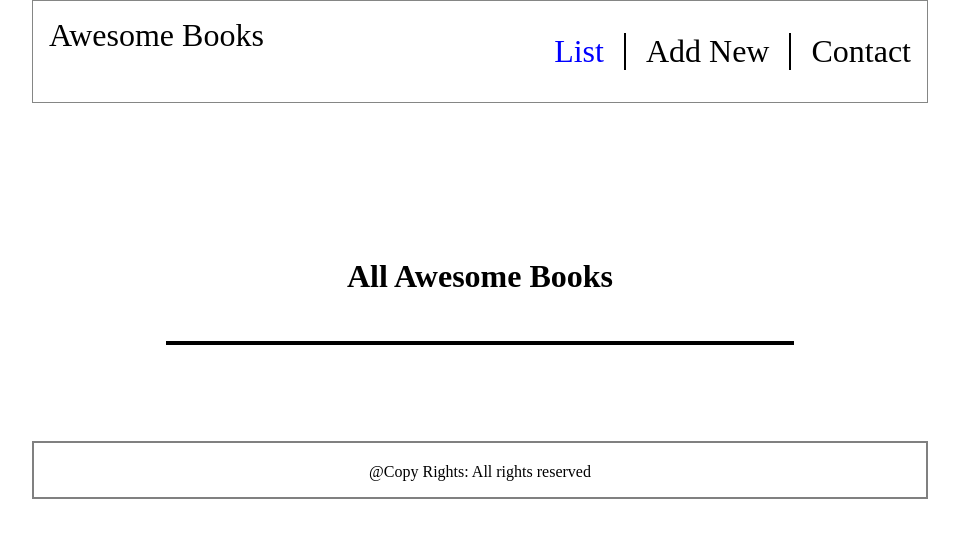
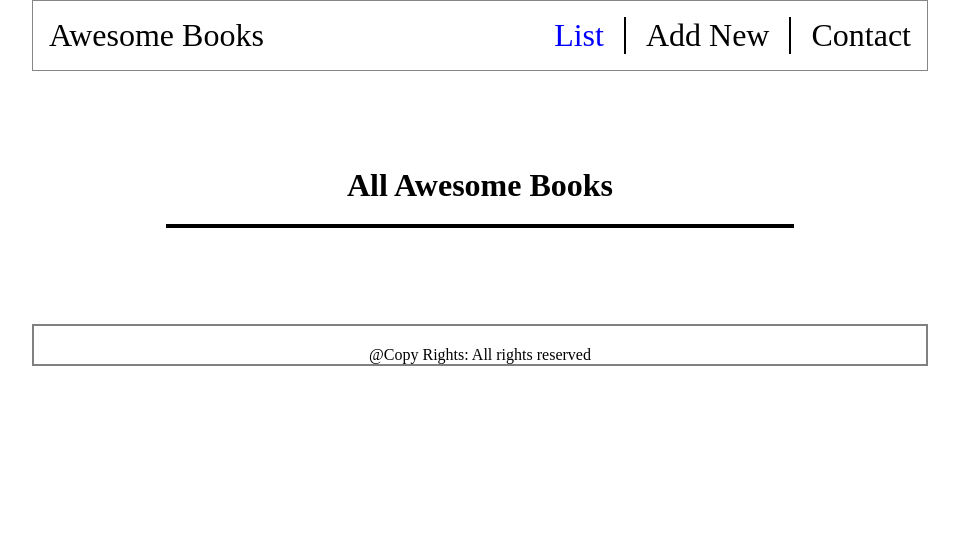
Before and after one commit to Krishnabot/Awesome-books-with-ES6, a website with bundled scripts: page index.html in a window 1280 px wide. Shown: the whole page, without its empty margins (160-1119 px from the left). Built offline with nearby package versions, Linux system fonts and the light colour scheme.

Commit message:
Fix stylelint and eslint errors

```diff
--- a/index.css
+++ b/index.css
@@ -1,32 +1,3 @@
-Skip to content
-Search or jump to…
-Pull requests
-Issues
-Marketplace
-Explore
-
-@Krishnabot
-jaferIdrees
-/
-Awesome_books_ES6
-Public
-Code
-Issues
-1
-Pull requests
-Actions
-Projects
-Wiki
-Security
-Insights
-Awesome_books_ES6/index.css
-@jaferIdrees
-jaferIdrees Refactor JS code to use ES6 modules
-Latest commit 59825d8 yesterday
- History
- 1 contributor
-152 lines (126 sloc)  1.87 KB
-
 * {
   margin: 0;
   padding: 0;
--- a/index.js
+++ b/index.js
@@ -1,37 +1,37 @@
-import nav_menu from "./modules/nav.js";
-import AwesomeBook from "./modules/AwesomeBook.js";
-import Books from "./modules/BookClass.js";
-import DynamicHtml from "./modules/DynamicHtml.js";
-import { DateTime } from "./node_modules/luxon/src/luxon.js";
+import navMenu from './modules/nav.js';
+import AwesomeBook from './modules/AwesomeBook.js';
+import Books from './modules/BookClass.js';
+import DynamicHtml from './modules/DynamicHtml.js';
+import { DateTime } from './node_modules/luxon/src/luxon.js';
 
-const dateTime = document.getElementById("date");
+const dateTime = document.getElementById('date');
 dateTime.innerHTML = DateTime.now();
 
-const addBtn = document.getElementById("book-form");
+const addBtn = document.getElementById('book-form');
 let books = new Books();
-if (localStorage.getItem("books")) {
-  books = JSON.parse(localStorage.getItem("books"));
+if (localStorage.getItem('books')) {
+  books = JSON.parse(localStorage.getItem('books'));
 }
-addBtn.addEventListener("submit", () => {
-  const title = document.getElementById("title").value;
-  const author = document.getElementById("author").value;
+addBtn.addEventListener('submit', () => {
+  const title = document.getElementById('title').value;
+  const author = document.getElementById('author').value;
   const book = new AwesomeBook(title, author);
   books.push(book);
   const id = books.length - 1;
   DynamicHtml.addBookToTable(book, id);
-  localStorage.setItem("books", JSON.stringify(books));
+  localStorage.setItem('books', JSON.stringify(books));
 });
 
-window.addEventListener("load", () => {
-  if (localStorage.getItem("books")) {
-    books = JSON.parse(localStorage.getItem("books"));
+window.addEventListener('load', () => {
+  if (localStorage.getItem('books')) {
+    books = JSON.parse(localStorage.getItem('books'));
   }
   DynamicHtml.displayElements(books);
-  document.getElementById("listLink").click();
+  document.getElementById('listLink').click();
 });
 
-const navLinks = document.querySelectorAll("a");
+const navLinks = document.querySelectorAll('a');
 
 navLinks.forEach((link) => {
-  link.addEventListener("click", nav_menu);
+  link.addEventListener('click', navMenu);
 });
```
Also changed, not shown: modules/DynamicHtml.js (+8 -8 lines), modules/nav.js (+19 -19 lines), package.json (+9 -1 lines), README.md, 1 other file.
